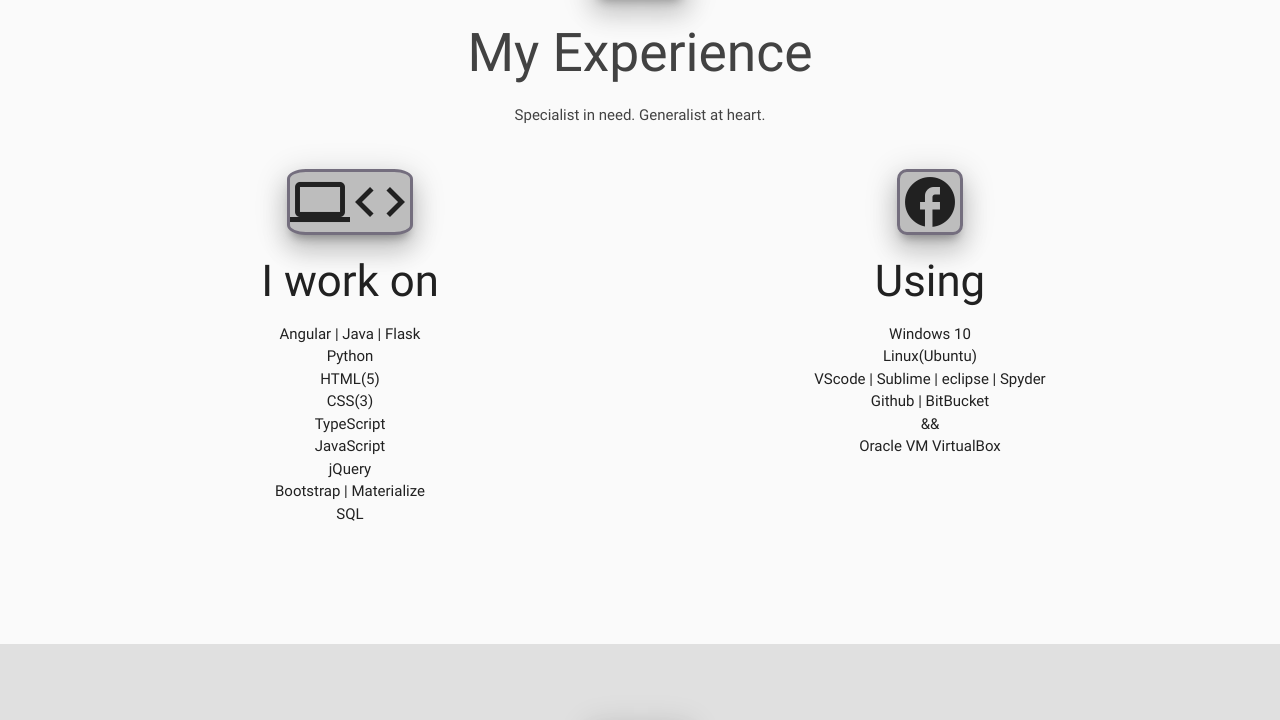
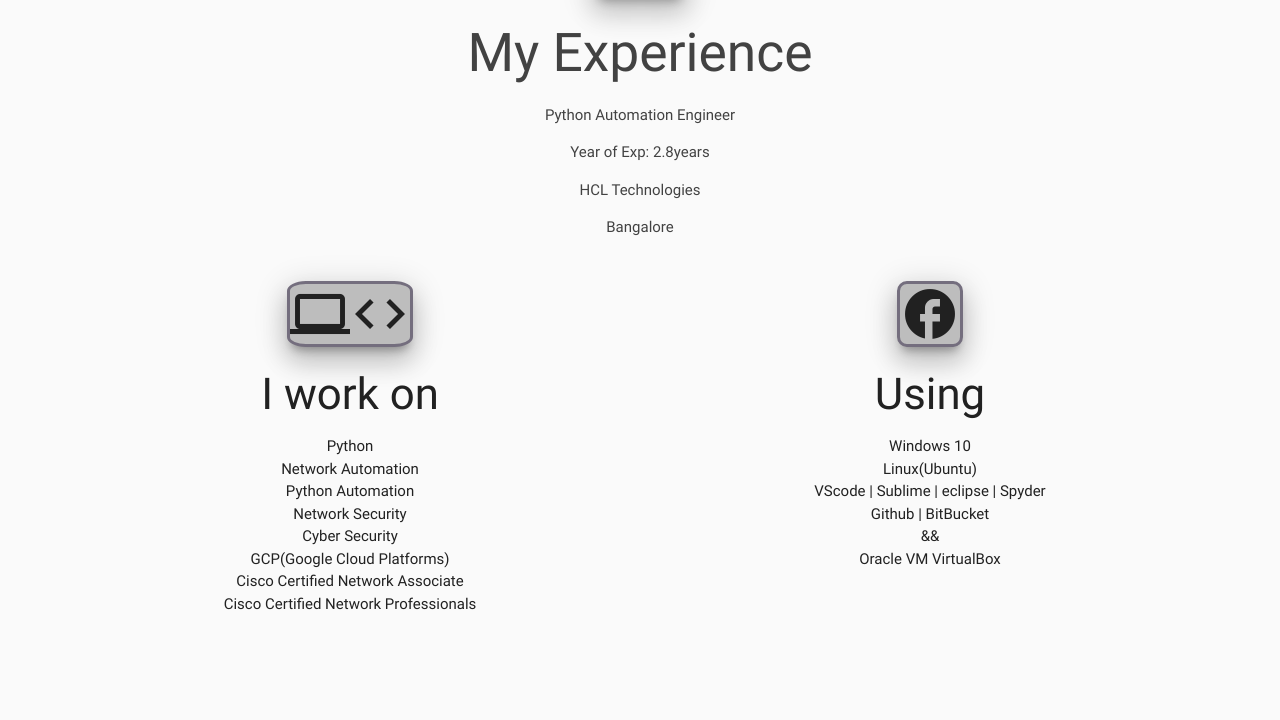
Before and after one commit to maruthishetty/maruthishetty.github.io, a plain HTML site: page index.html in a window 1280 px wide. Shown: the part 850-1570 px from the top of the page. Drawn offline with nearby package versions, Linux system fonts and the light colour scheme.

Commit message:
Update index.html

```diff
--- a/index.html
+++ b/index.html
@@ -68,7 +68,10 @@
             <div class="center">
                 <i class="material-icons large z-depth-5 grey lighten-1 black-text fa fa-cube wow flip"></i>
                 <h2 class="center grey-text text-darken-3 fInUp">My Experience</h2>
-                <p class="center tag-line grey-text text-darken-3 fInUp" data-wow-delay="0.5s">Specialist in need. Generalist at heart.</p>
+                <p class="center tag-line grey-text text-darken-3 fInUp" data-wow-delay="0.5s">Python Automation Engineer</p>
+                <p class="center tag-line grey-text text-darken-3 fInUp" data-wow-delay="0.5s">Year of Exp: 2.8years</p>
+                <p class="center tag-line grey-text text-darken-3 fInUp" data-wow-delay="0.5s">HCL Technologies</p>
+                <p class="center tag-line grey-text text-darken-3 fInUp" data-wow-delay="0.5s">Bangalore</p>
             </div>
         </div>
         <div class="row">
@@ -78,15 +81,14 @@
                 </h6>
                 <h3 class="grey-text text-darken-4">I work on</h3>
                 <ul>
-                    <li class="grey-text text-darken-4 left_big">Angular | Java | Flask</li>
                     <li class="grey-text text-darken-4 left_big">Python</li>
-                    <li class="grey-text text-darken-4 left_big">HTML(5)</li>
-                    <li class="grey-text text-darken-4 left_big">CSS(3)</li>
-                    <li class="grey-text text-darken-4 left_big">TypeScript</li>
-                    <li class="grey-text text-darken-4 left_big">JavaScript</li>
-                    <li class="grey-text text-darken-4 left_big">jQuery</li>
-                    <li class="grey-text text-darken-4 left_big">Bootstrap | Materialize</li>
-                    <li class="grey-text text-darken-4 left_big">SQL</li>
+                    <li class="grey-text text-darken-4 left_big">Network Automation</li>
+                    <li class="grey-text text-darken-4 left_big">Python Automation</li>
+                    <li class="grey-text text-darken-4 left_big">Network Security</li>
+                    <li class="grey-text text-darken-4 left_big">Cyber Security</li>
+                    <li class="grey-text text-darken-4 left_big">GCP(Google Cloud Platforms)</li>
+                    <li class="grey-text text-darken-4 left_big">Cisco Certified Network Associate</li>
+                    <li class="grey-text text-darken-4 left_big">Cisco Certified Network Professionals</li>
                 </ul>
             </div>
             <div class="col s12 m6 center experience-topics">
```
